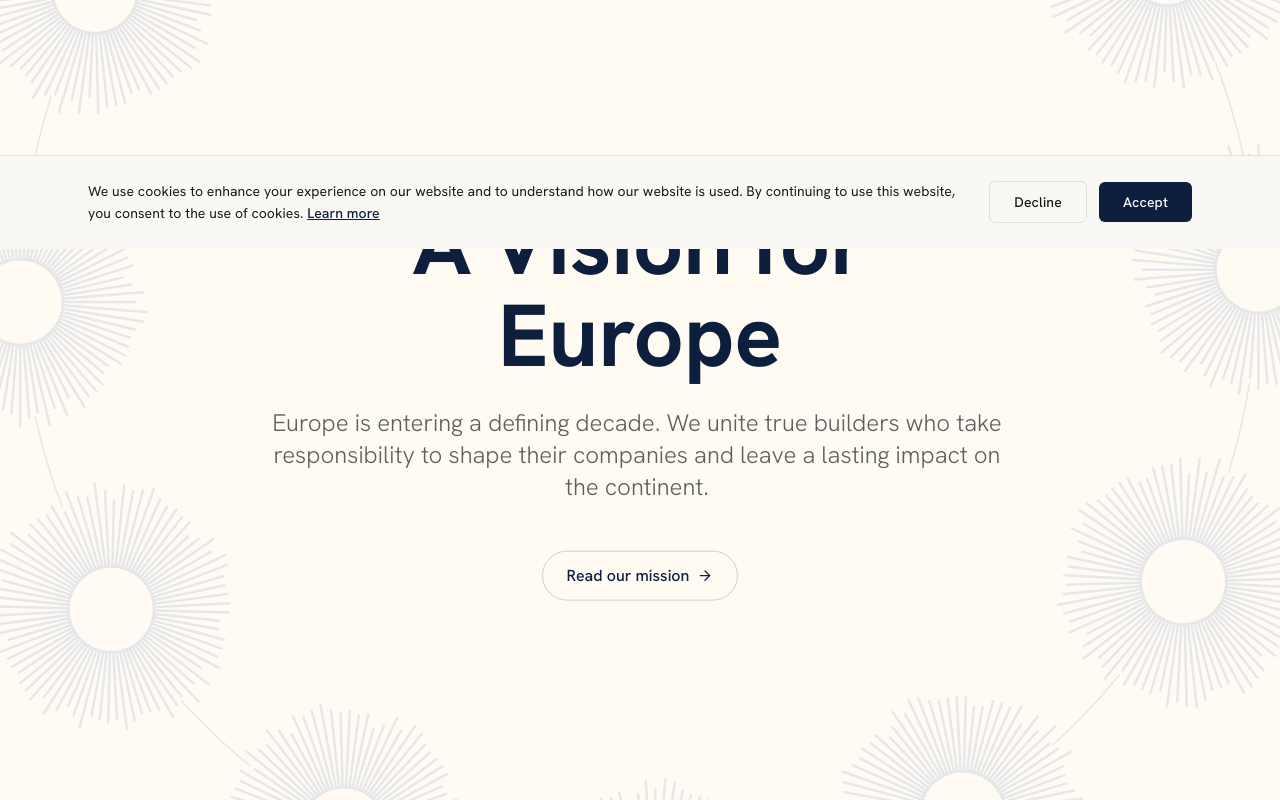
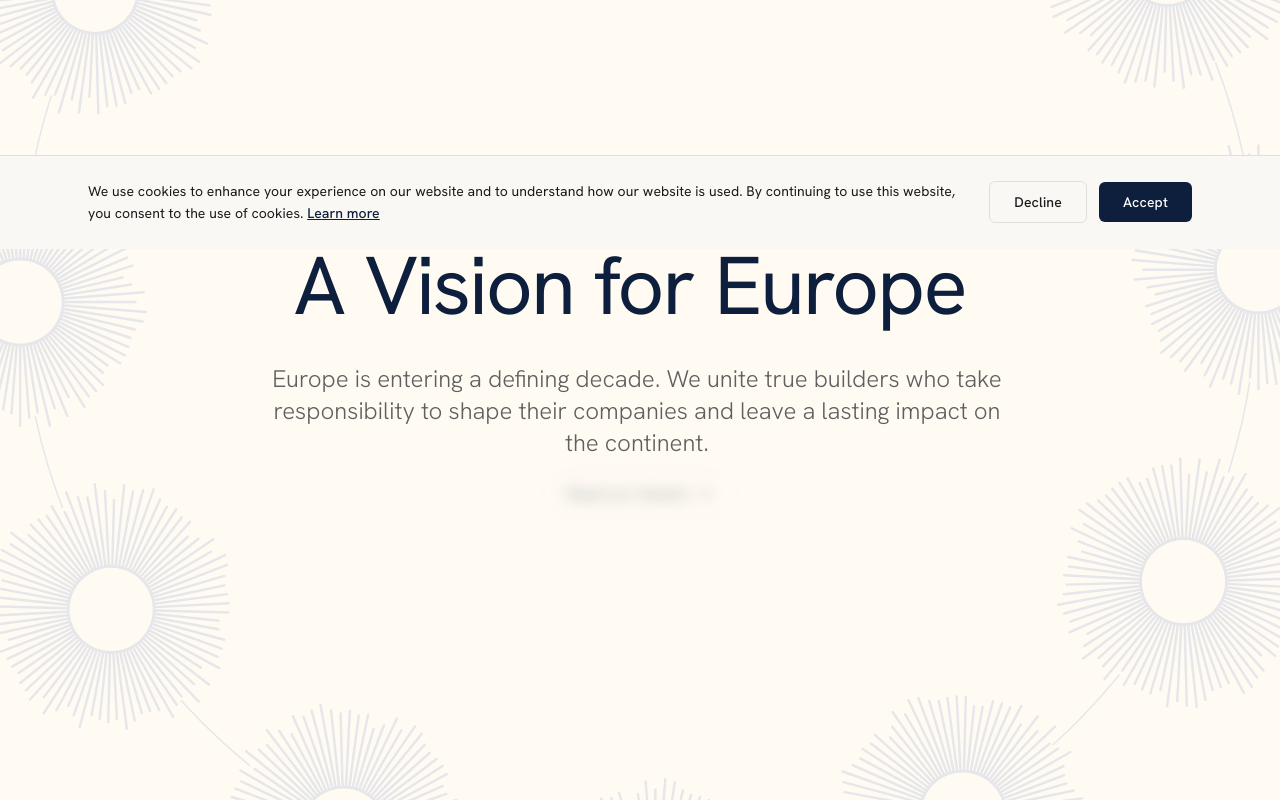
Before and after one commit to armandabbas/ValorianCircle, a React (Vite) app: page /#/ in a window 1280 px wide. Shown: the part 551-1351 px from the top of the page. Built offline with nearby package versions, Linux system fonts and the light colour scheme; a web font is replaced by a local one.

Commit message:
Delay entrance animation trigger by adjusting whileInView margins

```diff
--- a/src/app/pages/NewPage.tsx
+++ b/src/app/pages/NewPage.tsx
@@ -818,24 +818,24 @@ export function NewPage() {
               <motion.div
                 initial="hidden"
                 whileInView="visible"
-                viewport={{ once: true, margin: isMobile ? "-25% 0px -25% 0px" : "-10% 0px -10% 0px" }}
+                viewport={{ once: true, margin: isMobile ? "-25% 0px -25% 0px" : "-20% 0px -25% 0px" }}
                 variants={{
                   visible: { transition: { staggerChildren: 0.08 } },
                   hidden: {}
                 }}
-                className="text-5xl md:text-7xl lg:text-[88px] font-bold leading-[1.05] text-[#0D1F3C] mb-6 flex flex-wrap justify-center"
+                className="text-[42px] md:text-[64px] xl:text-[82px] text-[#0D1F3C] mb-8 leading-[1.1] tracking-tight flex flex-wrap justify-center"
                 style={{ fontFamily: "'Hanken Grotesk', sans-serif" }}
               >
                 {["A", "Vision", "for", "Europe"].map((word, i) => (
                   <ScrollExitWord
                     key={i}
                     index={i} total={4} progress={lowerHeroProgress}
-                    outStart={isMobile ? 0.75 : 0.92} outEnd={isMobile ? 0.85 : 1.02}
+                    outStart={isMobile ? 0.75 : 0.85} outEnd={isMobile ? 0.85 : 0.95}
                     variants={{
                       hidden: { opacity: 0, y: 40, filter: 'blur(8px)' },
                       visible: { opacity: 1, y: 0, filter: 'blur(0px)', transition: { duration: 0.8, ease: [0.16, 1, 0.3, 1] } }
                     }}
-                    className="inline-block mx-[0.1em]"
+                    className="inline-block mr-[0.25em]"
                   >
                     {word}
                   </ScrollExitWord>
@@ -845,7 +845,7 @@ export function NewPage() {
               <motion.div
                 initial="hidden"
                 whileInView="visible"
-                viewport={{ once: true, margin: isMobile ? "-25% 0px -25% 0px" : "-10% 0px -10% 0px" }}
+                viewport={{ once: true, margin: isMobile ? "-25% 0px -25% 0px" : "-20% 0px -25% 0px" }}
                 variants={{
                   visible: { transition: { staggerChildren: 0.03, delayChildren: 0.3 } },
                   hidden: {}
@@ -856,7 +856,7 @@ export function NewPage() {
                   <ScrollExitWord
                     key={i}
                     index={i} total={25} progress={lowerHeroProgress}
-                    outStart={isMobile ? 0.70 : 0.87} outEnd={isMobile ? 0.80 : 0.97}
+                    outStart={isMobile ? 0.70 : 0.80} outEnd={isMobile ? 0.80 : 0.90}
                     variants={{
                       hidden: { opacity: 0, y: 20 },
                       visible: { opacity: 1, y: 0, transition: { duration: 0.6, ease: [0.16, 1, 0.3, 1] } }
@@ -868,7 +868,7 @@ export function NewPage() {
                 ))}
               </motion.div>
 
-              <ScrollExitWord index={0} total={1} progress={lowerHeroProgress} outStart={isMobile ? 0.65 : 0.82} outEnd={isMobile ? 0.75 : 0.92}>
+              <ScrollExitWord index={0} total={1} progress={lowerHeroProgress} outStart={isMobile ? 0.65 : 0.75} outEnd={isMobile ? 0.75 : 0.85}>
                 <motion.button
                   initial={{ opacity: 0, y: 20 }}
                   whileInView={{ opacity: 1, y: 0 }}
```
